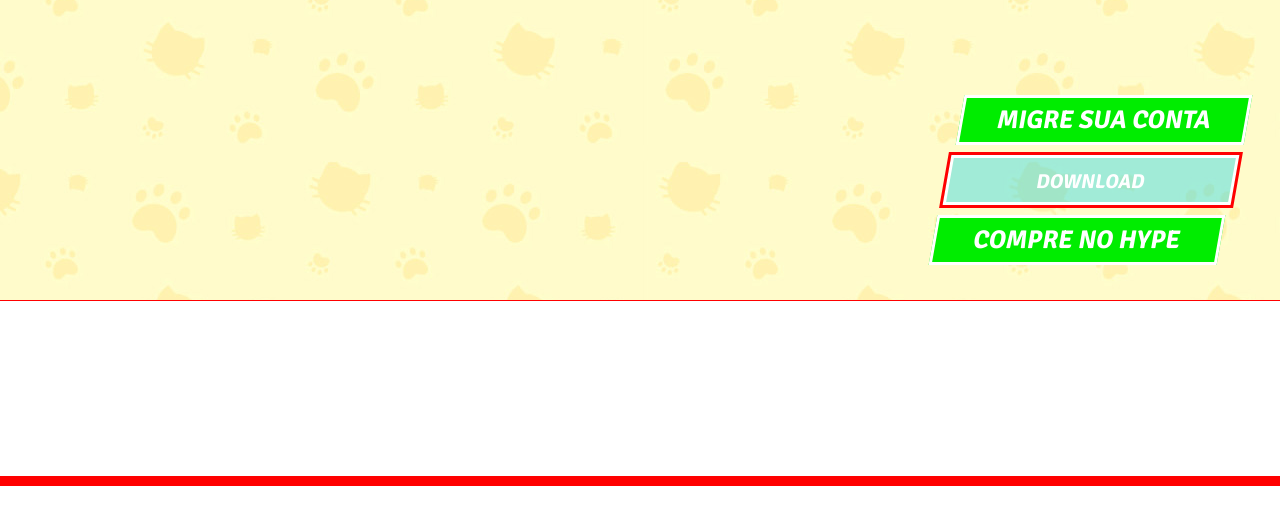
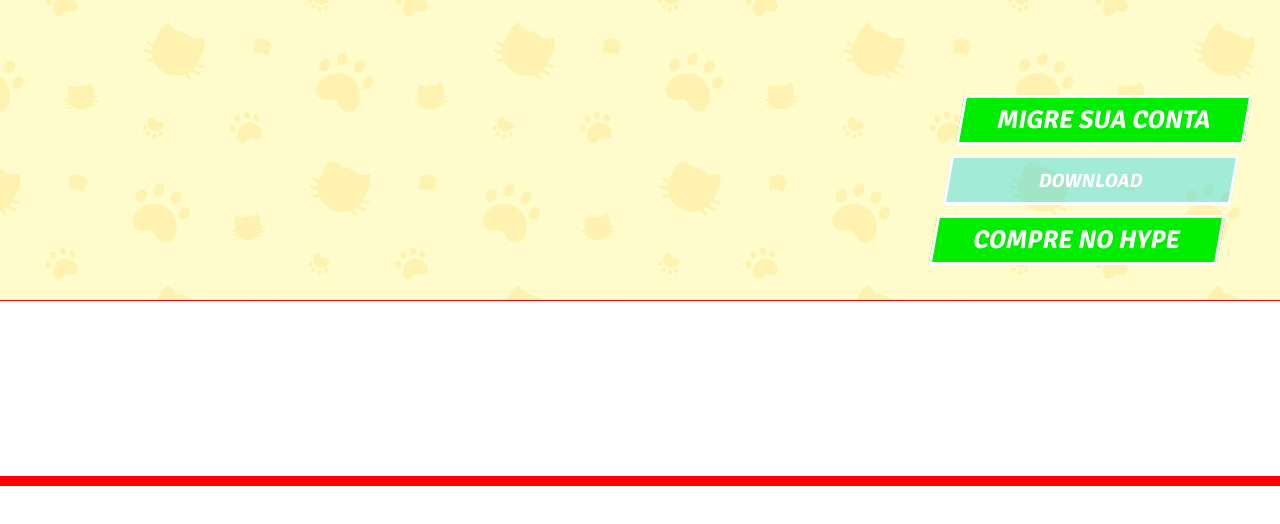
Before and after one commit to MarcosASL/ProjetoRagnarok, a plain HTML site: page index.htm in a window 1280 px wide. Shown: the top 524 px of the page. Drawn offline with Linux system fonts and the light colour scheme.

Commit message:
font-size download

```diff
--- a/style.css
+++ b/style.css
@@ -125,23 +125,17 @@ header .container-itens .img-header {
   padding: 5px;
   height: 50px;
   margin-left: -9%;
-  /* width: 96%; */
-  /* position: relative; */
-  /* width: 96%; */
-  /* margin-bottom: 10px; */
-  /* outline: 1px solid green; */
-  /* justify-content: end; */
-  /* background: #00ed00; */
-  /* margin-left: -20%; */
 }
 
 .nav-header li:nth-child(2) {
   margin-left: -13.5%;
 }
-.download:nth-child(2) a {
+/* .download:nth-child(2) a {
   font-size: 1.2rem;
-  /* align-self: center; */
-  outline: 3px solid red;
+} */
+
+.download span {
+  font-size: 1.2rem;
 }
 
 .nav-header li:nth-child(3) {
@@ -153,11 +147,11 @@ header .container-itens .img-header {
 }
 .download > a {
   background: rgba(21, 210, 232, 0.4) !important;
-  font-size: 10px;
+  /* font-size: 10px; */
 }
 .download span {
   display: flex;
-  font-size: 20px;
+  /* font-size: 20px; */
   margin-top: 5px;
   flex-direction: column;
 }
```
